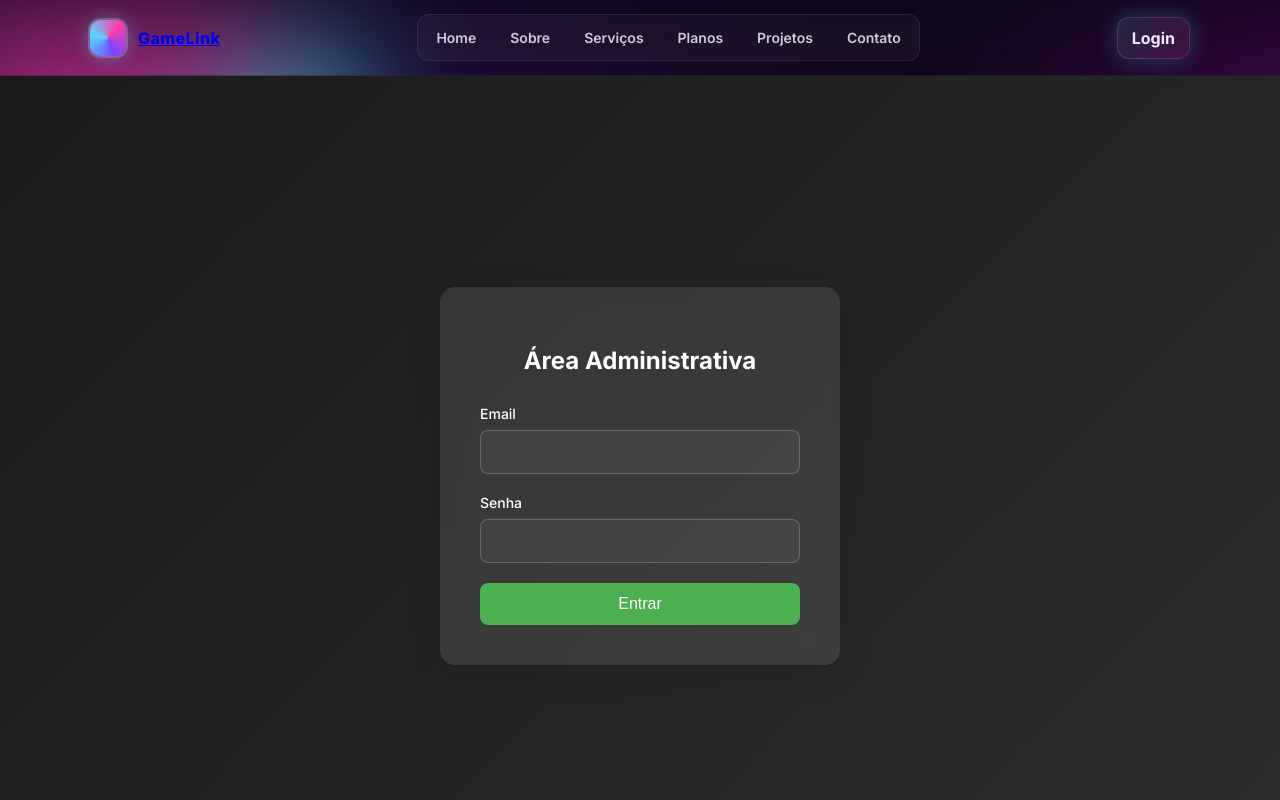
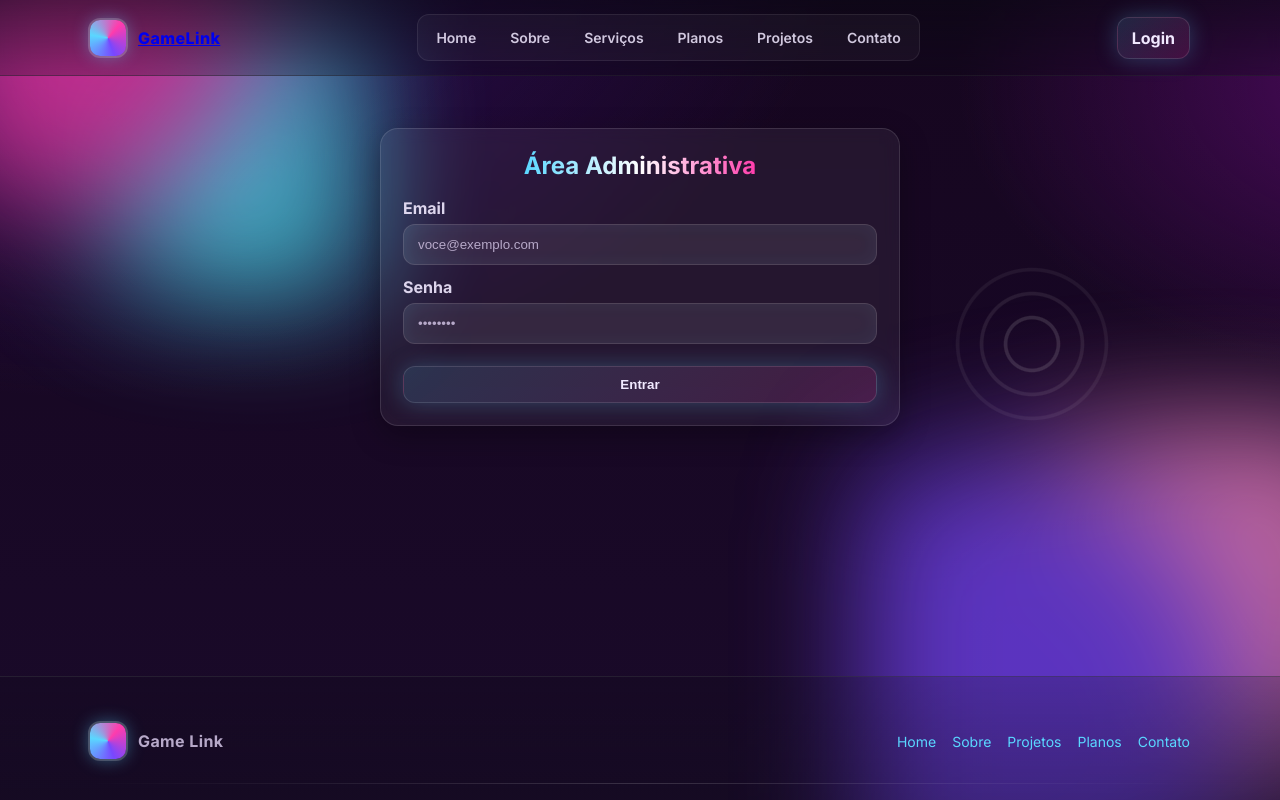
Before and after one commit to KaiqueFJ21/Site-primeira-vers-o-html, a React app: page /login in a window 1280 px wide. Shown: the top 800 px of the page. Built offline with nearby package versions, Linux system fonts and the light colour scheme.

Commit message:
correção 6

```diff
--- a/src/pages/Contato.js
+++ b/src/pages/Contato.js
@@ -1,82 +1,62 @@
 import React, { useState } from 'react';
-import '../styles/Contato.css';
 
 function Contato() {
-  const [formData, setFormData] = useState({
-    nome: '',
-    email: '',
-    telefone: '',
-    assunto: '',
-    mensagem: ''
-  });
+  const [status, setStatus] = useState(null);
 
-  const [enviado, setEnviado] = useState(false);
-  const [erro, setErro] = useState('');
-  const [codigoUnico, setCodigoUnico] = useState('');
-
-  const handleChange = (e) => {
-    const { name, value } = e.target;
-    setFormData(prev => ({ ...prev, [name]: value }));
-  };
-
-  const handleSubmit = (e) => {
-    e.preventDefault();
-    setErro('');
-    // Offline/mock: sem chamadas de API
-    const codigo = 'CT-' + Date.now().toString(36).toUpperCase();
-    setCodigoUnico(codigo);
-    setEnviado(true);
-    setFormData({ nome: '', email: '', telefone: '', assunto: '', mensagem: '' });
-  };
+  function handleSubmit(e) {
+    e.preventDefault(); // evita tela branca (reload)
+    const form = new FormData(e.currentTarget);
+    const payload = Object.fromEntries(form.entries());
+    console.log('Contato:', payload);
+    setStatus('ok'); // simula envio; troque por sua chamada de API
+  }
 
   return (
-    <div className="contato-container">
-      <h1>Entre em Contato</h1>
+    <div className="container">
+      <section className="section split">
+        <div>
+          <p className="kicker">Fale com a gente</p>
+          <h1><span className="gradient-text">Contato</span></h1>
+          <p className="muted">Dúvidas, propostas ou parcerias. Retornamos em até 24h úteis.</p>
 
-      {enviado && (
-        <div className="mensagem-sucesso">
-          <div className="sucesso-icone">✓</div>
-          <h2>Mensagem registrada (offline)</h2>
-          <p>Seu código de protocolo é:</p>
-          <div className="codigo-container">
-            <span className="codigo-unico">{codigoUnico}</span>
+          <div style={{ marginTop: 16 }}>
+            <div className="badge">suporte@gamelink.app</div>
           </div>
-          <p className="codigo-instrucao">Guarde este código. Não há envio ao servidor.</p>
-        </div>
-      )}
-
-      {erro && <div className="mensagem-erro">{erro}</div>}
-
-      {!enviado && (
-        <form onSubmit={handleSubmit} className="contato-form">
-          <div className="form-group">
-            <label htmlFor="nome">Nome:</label>
-            <input id="nome" name="nome" value={formData.nome} onChange={handleChange} required />
         </div>
 
-          <div className="form-group">
-            <label htmlFor="email">Email:</label>
-            <input type="email" id="email" name="email" value={formData.email} onChange={handleChange} required />
+        <div className="card" style={{ padding: 18 }}>
+          {status === 'ok' ? (
+            <div className="center">
+              <h3>Mensagem enviada!</h3>
+              <p className="muted">Obrigado pelo contato. Em breve retornaremos.</p>
+            </div>
+          ) : (
+            <form className="form" onSubmit={handleSubmit} noValidate>
+              <div className="field">
+                <label htmlFor="nome">Nome</label>
+                <input id="nome" name="nome" type="text" required placeholder="Seu nome completo" />
               </div>
 
-          <div className="form-group">
-            <label htmlFor="telefone">Telefone:</label>
-            <input id="telefone" name="telefone" value={formData.telefone} onChange={handleChange} />
+              <div className="field">
+                <label htmlFor="email">E-mail</label>
+                <input id="email" name="email" type="email" required placeholder="voce@exemplo.com" />
               </div>
 
-          <div className="form-group">
-            <label htmlFor="assunto">Assunto:</label>
-            <input id="assunto" name="assunto" value={formData.assunto} onChange={handleChange} required />
+              <div className="field">
+                <label htmlFor="assunto">Assunto</label>
+                <input id="assunto" name="assunto" type="text" placeholder="Assunto da mensagem" />
               </div>
 
-          <div className="form-group">
-            <label htmlFor="mensagem">Mensagem:</label>
-            <textarea id="mensagem" name="mensagem" rows="5" value={formData.mensagem} onChange={handleChange} required />
+              <div className="field">
+                <label htmlFor="mensagem">Mensagem</label>
+                <textarea id="mensagem" name="mensagem" rows="5" required placeholder="Escreva aqui..."></textarea>
               </div>
 
-          <button type="submit" className="btn-enviar">Enviar</button>
+              <button type="submit" className="cta-btn">Enviar</button>
             </form>
           )}
+        </div>
+      </section>
     </div>
   );
 }
--- a/src/pages/Login.js
+++ b/src/pages/Login.js
@@ -1,72 +1,50 @@
 import React, { useState } from 'react';
-import { useNavigate } from 'react-router-dom';
-import './Login.css';
 
-export default function Login() {
-    const [email, setEmail] = useState('');
-    const [senha, setSenha] = useState('');
-    const [erro, setErro] = useState('');
-    const [loading, setLoading] = useState(false);
-    const navigate = useNavigate();
+function Login() {
+  const [error, setError] = useState(null);
 
-    const handleSubmit = async (e) => {
+  async function handleSubmit(e) {
     e.preventDefault();
-        setLoading(true);
-        setErro('');
-
+    setError(null);
+    const data = Object.fromEntries(new FormData(e.currentTarget).entries());
     try {
-            const response = await fetch('api/admin/login', {
-                method: 'POST',
-                headers: {
-                    'Content-Type': 'application/json',
-                },
-                body: JSON.stringify({ email, senha }),
-            });
-
-            const data = await response.json();
-
-            if (response.ok) {
-                localStorage.setItem('adminToken', data.token);
-                navigate('/admin/dashboard');
-            } else {
-                setErro(data.message || 'Erro ao fazer login');
+      // TODO: chame sua API de autenticação aqui
+      console.log('login:', data);
+      // await api.login(data)
+    } catch (err) {
+      setError('Erro ao conectar com o servidor');
     }
-        } catch (error) {
-            setErro('Erro ao conectar com o servidor');
-        } finally {
-            setLoading(false);
   }
-    };
 
   return (
-        <div className="login-container">
-            <div className="login-card">
-                <h2>Área Administrativa</h2>
-                <form onSubmit={handleSubmit}>
-                    <div className="form-group">
-                        <label>Email</label>
-                        <input
-                            type="email"
-                            value={email}
-                            onChange={(e) => setEmail(e.target.value)}
-                            required
-                        />
+    <div className="container">
+      <section className="section auth">
+        <div className="card" style={{ padding: 22, width: 'min(520px, 92vw)', margin: '0 auto' }}>
+          <h2 className="center" style={{ margin: 0 }}>
+            <span className="gradient-text">Área Administrativa</span>
+          </h2>
+
+          <form className="form" onSubmit={handleSubmit} style={{ marginTop: 18 }} noValidate>
+            <div className="field">
+              <label htmlFor="email">Email</label>
+              <input id="email" name="email" type="email" required placeholder="voce@exemplo.com" />
             </div>
-                    <div className="form-group">
-                        <label>Senha</label>
-                        <input
-                            type="password"
-                            value={senha}
-                            onChange={(e) => setSenha(e.target.value)}
-                            required
-                        />
+
+            <div className="field">
+              <label htmlFor="senha">Senha</label>
+              <input id="senha" name="senha" type="password" required placeholder="••••••••" />
             </div>
-                    {erro && <div className="erro-mensagem">{erro}</div>}
-                    <button type="submit" disabled={loading}>
-                        {loading ? 'Entrando...' : 'Entrar'}
+
+            {error && <div className="alert alert-error">{error}</div>}
+
+            <button type="submit" className="cta-btn" style={{ width: '100%', marginTop: 10 }}>
+              Entrar
             </button>
           </form>
         </div>
+      </section>
     </div>
   );
 }
+
+export default Login;
--- a/src/styles/global.css
+++ b/src/styles/global.css
@@ -228,3 +228,23 @@ hr.sep{
 /* utility */
 .hint{ color: var(--muted); font-size: 14px; }
 .center{ text-align:center; }
+
+/* Forms (segue paleta existente) */
+.form{ display:flex; flex-direction:column; gap:12px; }
+.field{ display:flex; flex-direction:column; gap:6px; }
+.field label{ font-weight:700; color: var(--text); opacity:.9; }
+.field input, .field textarea, .field select{
+  width:100%;
+  padding:12px 14px;
+  border-radius:12px;
+  border:1px solid var(--border);
+  background: var(--glass);
+  color: var(--text);
+  outline: none;
+  box-shadow: inset 0 0 18px rgba(90,215,255,.06);
+}
+.field input::placeholder, .field textarea::placeholder{ color: var(--muted); }
+.field input:focus, .field textarea:focus{
+  border-color: rgba(90,215,255,.45);
+  box-shadow: 0 0 0 3px rgba(90,215,255,.12);
+}
```
Lines whose indentation alone changed are shown as unchanged.
